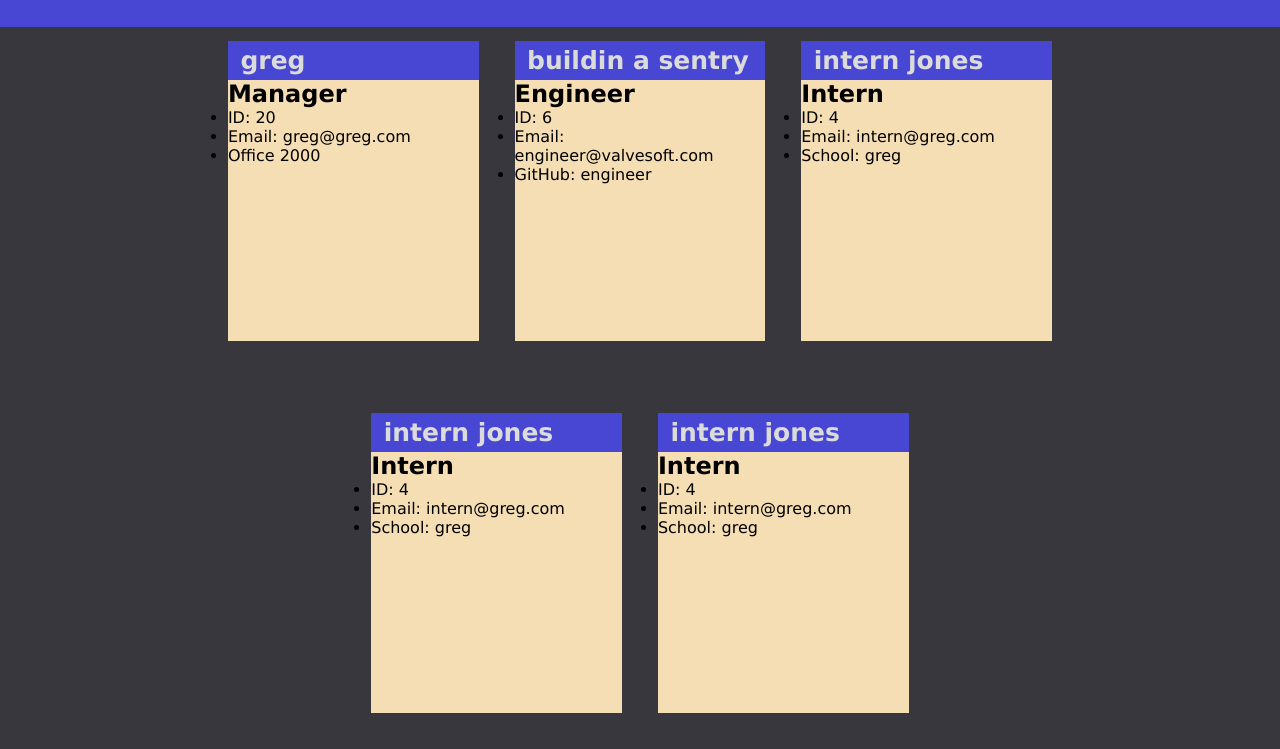
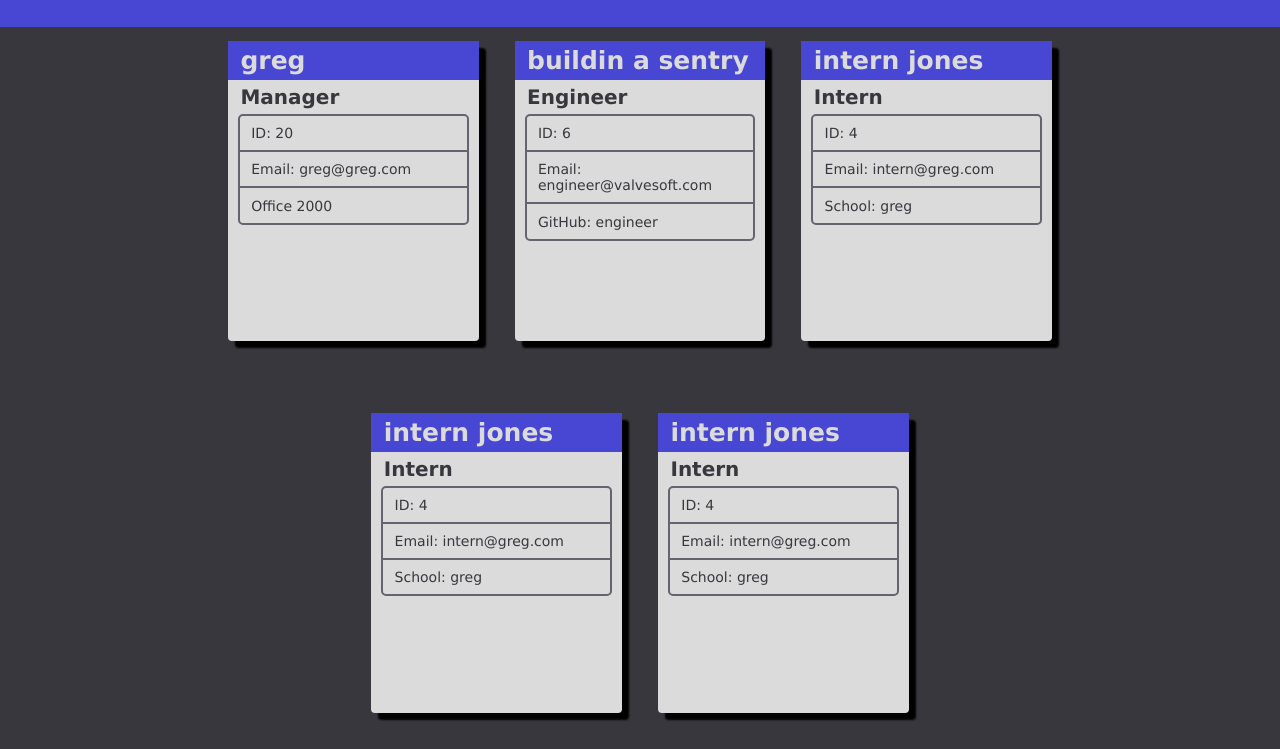
Before and after one commit to tannerkothlow/employee-manager, a website: page output/style-test.html in a window 1280 px wide. Shown: the part 71-820 px from the top of the page. Drawn offline with Linux system fonts and the light colour scheme.

Commit message:
CSS for 6 or less card funcitonal

```diff
--- a/output/style.css
+++ b/output/style.css
@@ -1,3 +1,5 @@
+
+
 * {
     font-family: 'Lucida Sans', 'Lucida Sans Regular', 'Lucida Grande', 'Lucida Sans Unicode', Geneva, Verdana, sans-serif;
     margin: 0px;
@@ -12,7 +14,7 @@ header {
     background-color: rgb(71, 71, 211);
     text-align: center;
     padding: 30px;
-    color: rgb(219, 219, 219)
+    color: rgb(219, 219, 219);
 }
 
 .card-box {
@@ -32,10 +34,13 @@ header {
 }
 
 .emp-card {
-    background-color: wheat;
+    background-color: rgb(219, 219, 219);
     width: 28%;
     margin: 4% 2%;
     height: 300px;
+    border-radius: 4px;
+    box-shadow: 7px 7px 2px black;
+    color: rgb(55, 55, 61);
 }
 
 .emp-card h1 {
@@ -43,4 +48,34 @@ header {
     color: rgb(219, 219, 219);
     padding: 2% 5%;
     font-size: 25px;
+    /* border-bottom: 8px solid rgb(55, 55, 61); */
 }
+
+.emp-card h2 {
+    padding: 2% 5%;
+    font-size: 20px;
+}
+
+.emp-card ul {
+    margin: 0px 10px;
+    border: 2px solid rgb(100, 100, 112);
+    list-style: none;
+    border-radius: 5px;
+    /* box-shadow: inset 0 0 5px rgb(121, 120, 120); */
+}
+
+.emp-card li {
+    border: 1px solid rgb(100, 100, 112);
+    border-left: 0px;
+    border-right: 0px;
+    padding: 4% 5%;
+    font-size: 14px;
+}
+
+.emp-card li:first-child {
+    border-top: 0px;
+}
+
+.emp-card li:last-child {
+    border-bottom: 0px;
+}
```
